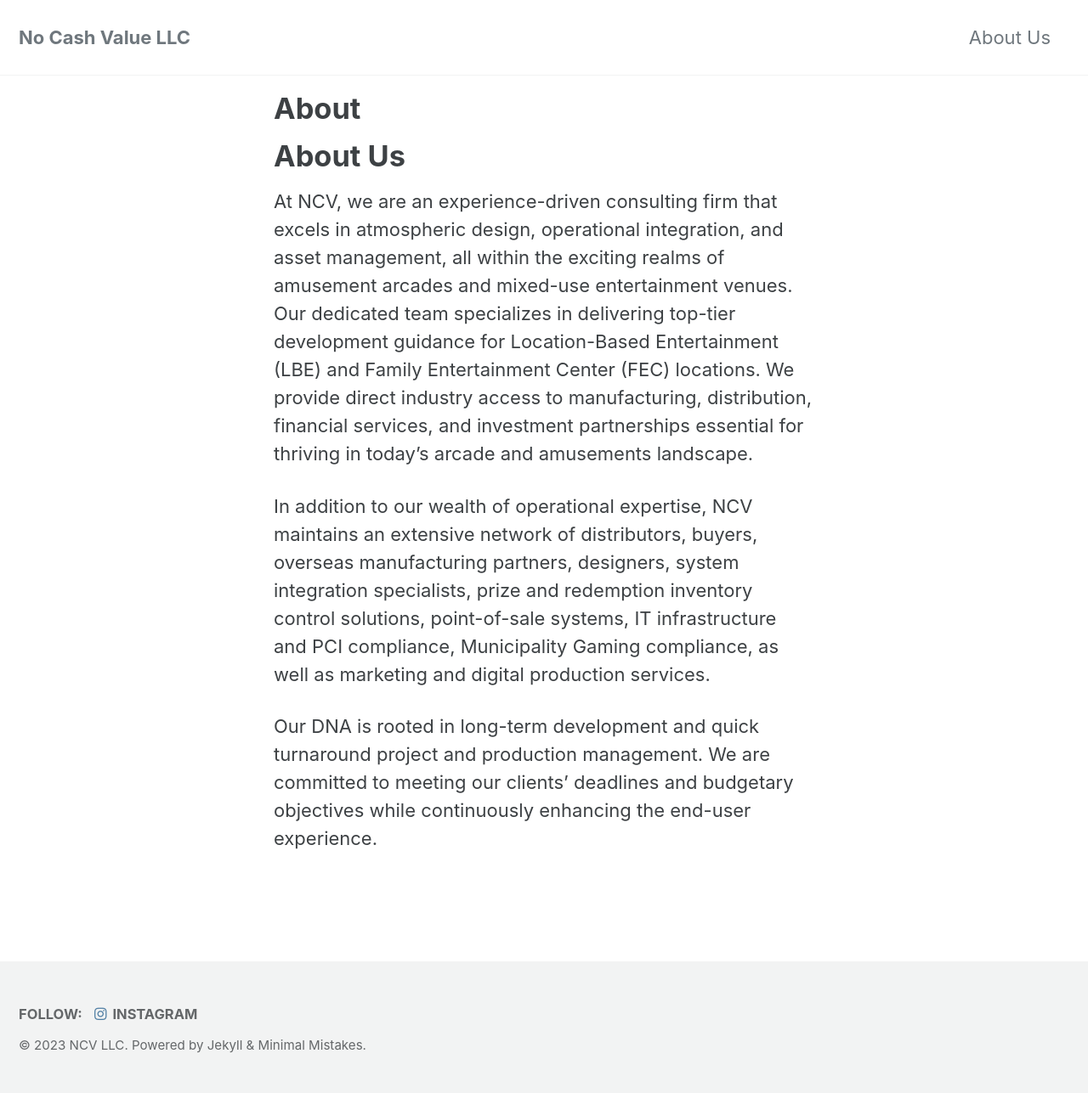
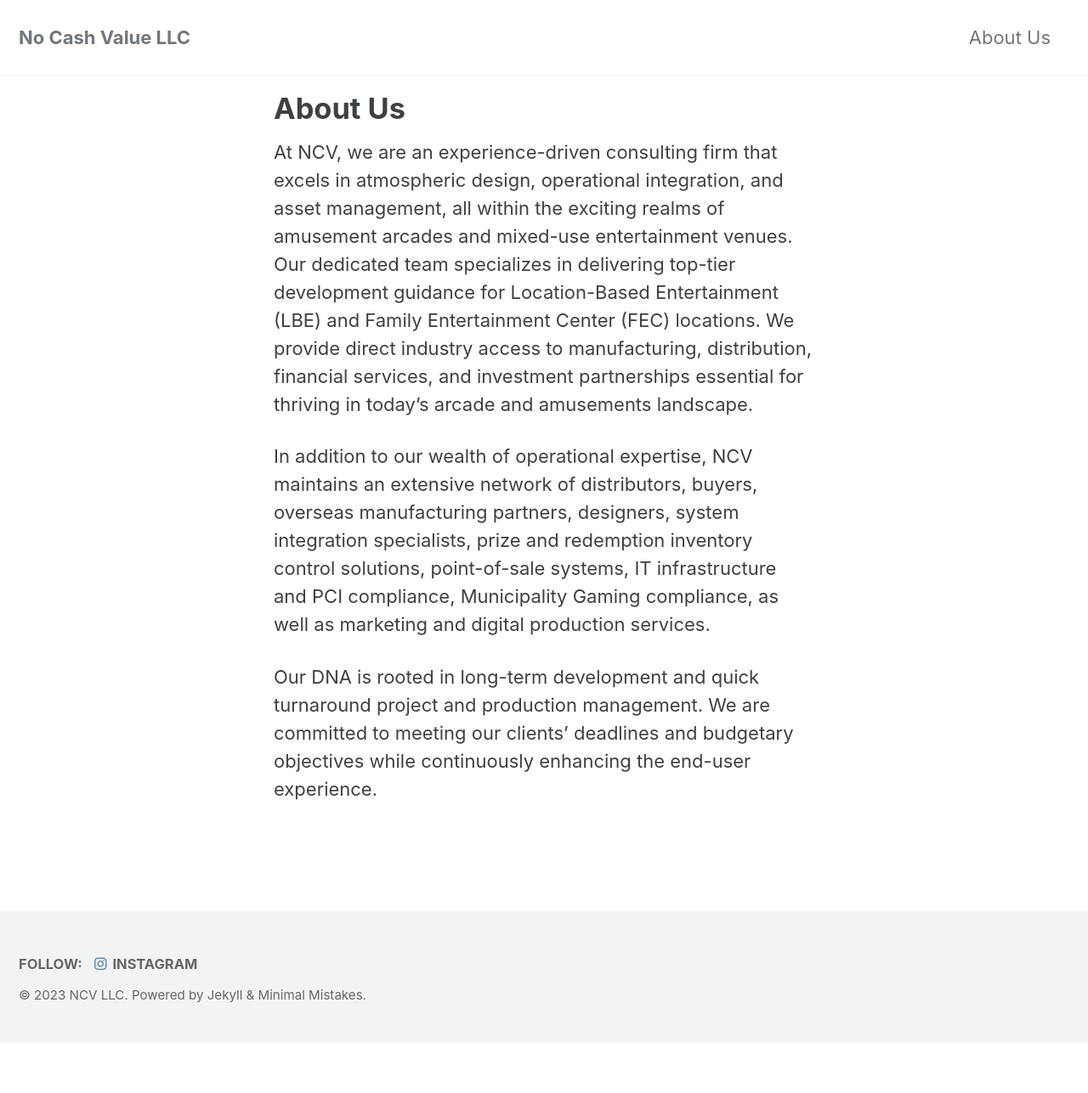
Before and after one commit to cdigitaldetroit/NCVLLC, a Jekyll site: the page built from _pages/about.md, in a window 1280 px wide. Shown: the whole page at 85% size. Built offline with Jekyll 4.4.1, drawn with Linux system fonts in a browser that asks for light colours; cached includes are drawn as plain includes; after the commit the page ends 1228 px from its top, so only the background shows below that.

Commit message:
Edit Front Matter details

```diff
--- a/_pages/about.md
+++ b/_pages/about.md
@@ -1,11 +1,10 @@
 ---
 permalink: /about/
-title: "About"
+title: "About Us"
 excerpt: "At NCV, we are an experience-driven consulting firm that excels in atmospheric design, operational integration, and asset management, all within the exciting realms of amusement arcades and mixed-use entertainment venues."
 classes:
   - dark-theme
 ---
-# About Us
 
 At NCV, we are an experience-driven consulting firm that excels in atmospheric design, operational integration, and asset management, all within the exciting realms of amusement arcades and mixed-use entertainment venues. Our dedicated team specializes in delivering top-tier development guidance for Location-Based Entertainment (LBE) and Family Entertainment Center (FEC) locations. We provide direct industry access to manufacturing, distribution, financial services, and investment partnerships essential for thriving in today's arcade and amusements landscape.
 
```
